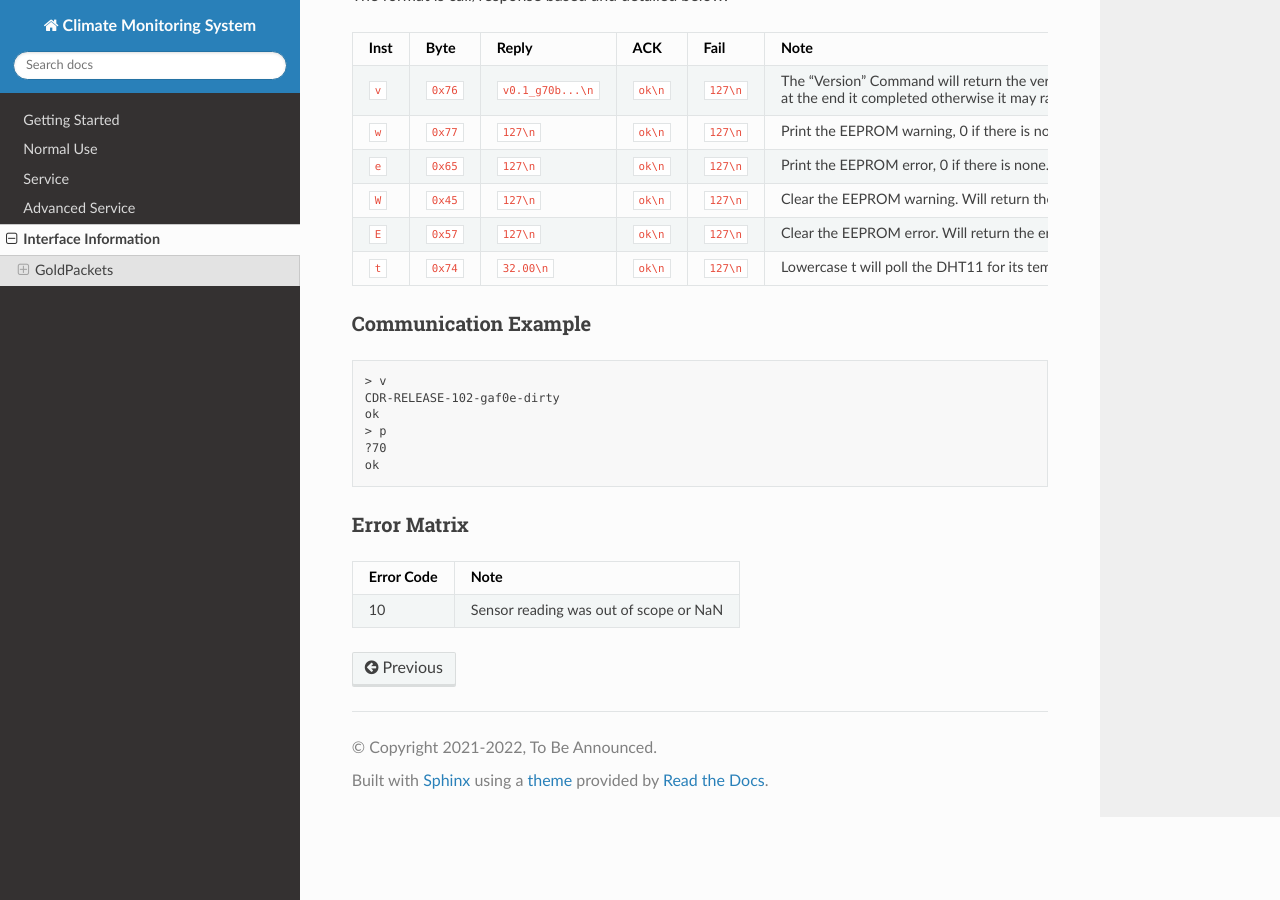
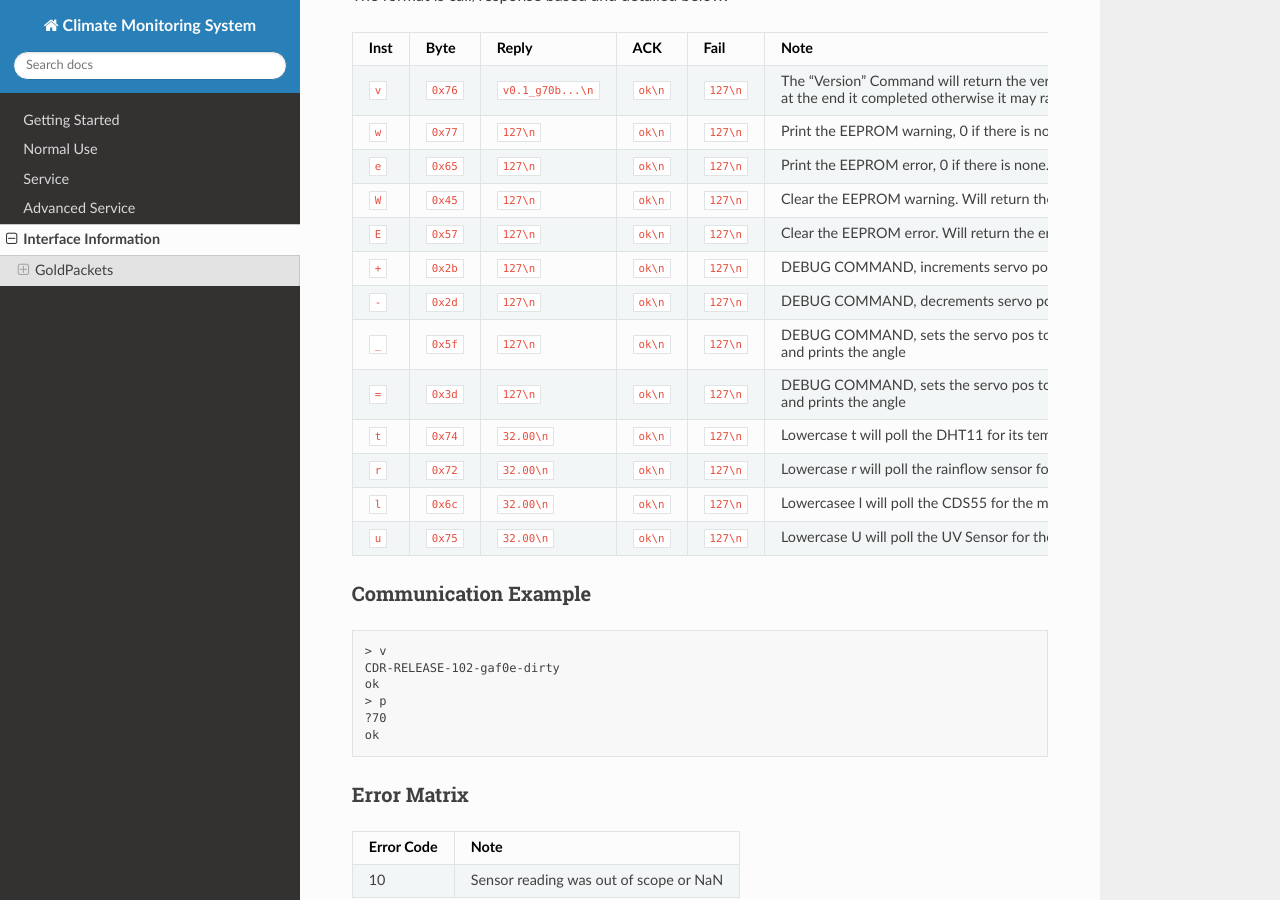
Before and after one commit to KenwoodFox/EG-207, a Sphinx documentation site: the page built from docs/advanced_service/interface_information.rst, in a window 1280 px wide and 900 px high, scrolled down 405 px. Built offline with Sphinx 7.4.7 and the Read the Docs theme 2.0.0, drawn with Linux system fonts in a browser that asks for light colours.

Commit message:
Upload extra forgotten commands

```diff
--- a/docs/advanced_service/interface_information.rst
+++ b/docs/advanced_service/interface_information.rst
@@ -26,9 +26,22 @@ The format is call/response based and detailed below:
 +-------+----------+--------------------+----------+-----------+-----------------------------------------------------------------------------------------------------------------------------------------------------+
 | ``E`` | ``0x57`` | ``127\n``          | ``ok\n`` | ``127\n`` | Clear the EEPROM error. Will return the error cleared.                                                                                              |
 +-------+----------+--------------------+----------+-----------+-----------------------------------------------------------------------------------------------------------------------------------------------------+
+| ``+`` | ``0x2b`` | ``127\n``          | ``ok\n`` | ``127\n`` | DEBUG COMMAND, increments servo pos by 1 value and prints the new setpoint                                                                          |
++-------+----------+--------------------+----------+-----------+-----------------------------------------------------------------------------------------------------------------------------------------------------+
+| ``-`` | ``0x2d`` | ``127\n``          | ``ok\n`` | ``127\n`` | DEBUG COMMAND, decrements servo pos by 1 value and prints the nw setpoint                                                                           |
++-------+----------+--------------------+----------+-----------+-----------------------------------------------------------------------------------------------------------------------------------------------------+
+| ``_`` | ``0x5f`` | ``127\n``          | ``ok\n`` | ``127\n`` | DEBUG COMMAND, sets the servo pos to the ``MIN_DOOR_ANGLE`` and prints the angle                                                                    |
++-------+----------+--------------------+----------+-----------+-----------------------------------------------------------------------------------------------------------------------------------------------------+
+| ``=`` | ``0x3d`` | ``127\n``          | ``ok\n`` | ``127\n`` | DEBUG COMMAND, sets the servo pos to the ``MAX_DOOR_ANGLE`` and prints the angle                                                                    |
++-------+----------+--------------------+----------+-----------+-----------------------------------------------------------------------------------------------------------------------------------------------------+
 | ``t`` | ``0x74`` | ``32.00\n``        | ``ok\n`` | ``127\n`` | Lowercase t will poll the DHT11 for its temperature value and return it at that time.                                                               |
 +-------+----------+--------------------+----------+-----------+-----------------------------------------------------------------------------------------------------------------------------------------------------+
-
+| ``r`` | ``0x72`` | ``32.00\n``        | ``ok\n`` | ``127\n`` | Lowercase r will poll the rainflow sensor for its instant flow rate and print it out                                                                |
++-------+----------+--------------------+----------+-----------+-----------------------------------------------------------------------------------------------------------------------------------------------------+
+| ``l`` | ``0x6c`` | ``32.00\n``        | ``ok\n`` | ``127\n`` | Lowercasee l will poll the CDS55 for the most recent average LUX reading.                                                                           |
++-------+----------+--------------------+----------+-----------+-----------------------------------------------------------------------------------------------------------------------------------------------------+
+| ``u`` | ``0x75`` | ``32.00\n``        | ``ok\n`` | ``127\n`` | Lowercase U will poll the UV Sensor for the most recent average UV Index reading.                                                                   |
++-------+----------+--------------------+----------+-----------+-----------------------------------------------------------------------------------------------------------------------------------------------------+
 
 Communication Example
 ---------------------
```
